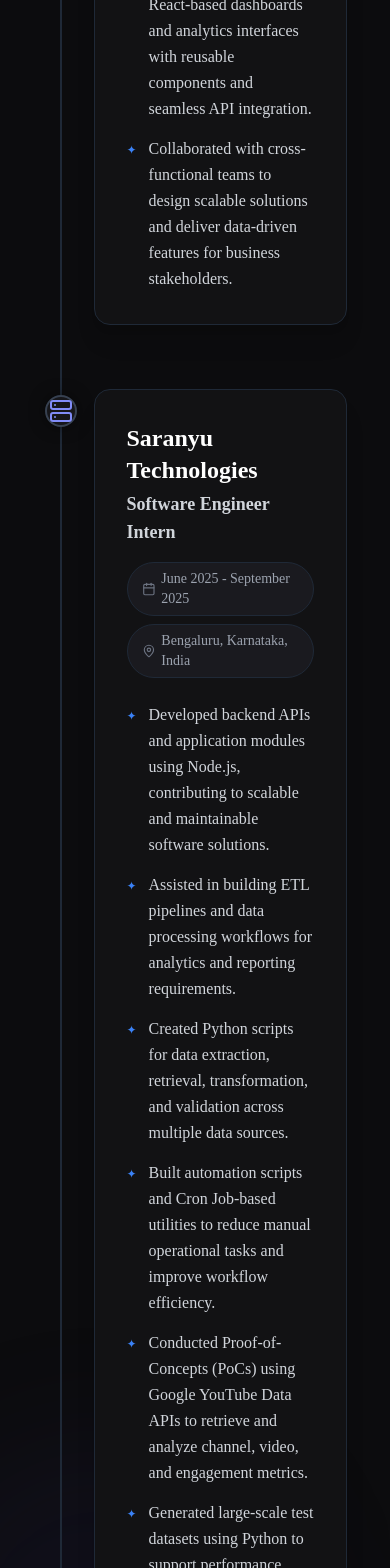
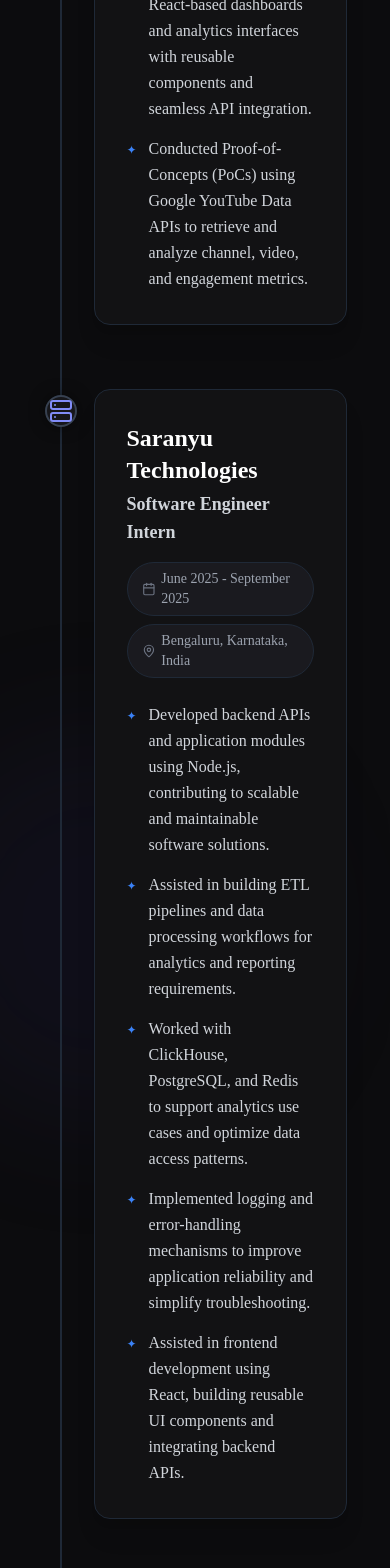
Before and after one commit to Ananyashreekg/my-portfolio, a React (Create React App) app: page / in a window 390 px wide. Shown: the part 8580-10148 px from the top of the page. Built offline with nearby package versions, Linux system fonts and the light colour scheme.

Commit message:
feat: add responsive Experience section component with timeline visualization

```diff
--- a/src/components/Experience.js
+++ b/src/components/Experience.js
@@ -21,7 +21,7 @@
         "Implemented robust logging, monitoring, and fault-tolerant error handling across backend services and data pipelines.",
         "Optimized database queries, ETL processes, and application workflows, achieving up to 10x improvements in query performance.",
         "Developed responsive React-based dashboards and analytics interfaces with reusable components and seamless API integration.",
-        "Collaborated with cross-functional teams to design scalable solutions and deliver data-driven features for business stakeholders."
+        "Conducted Proof-of-Concepts (PoCs) using Google YouTube Data APIs to retrieve and analyze channel, video, and engagement metrics.",
       ]
     },
     {
@@ -33,15 +33,9 @@
       bullets: [
         "Developed backend APIs and application modules using Node.js, contributing to scalable and maintainable software solutions.",
         "Assisted in building ETL pipelines and data processing workflows for analytics and reporting requirements.",
-        "Created Python scripts for data extraction, retrieval, transformation, and validation across multiple data sources.",
-        "Built automation scripts and Cron Job-based utilities to reduce manual operational tasks and improve workflow efficiency.",
-        "Conducted Proof-of-Concepts (PoCs) using Google YouTube Data APIs to retrieve and analyze channel, video, and engagement metrics.",
-        "Generated large-scale test datasets using Python to support performance testing, analytics validation, and development activities.",
         "Worked with ClickHouse, PostgreSQL, and Redis to support analytics use cases and optimize data access patterns.",
         "Implemented logging and error-handling mechanisms to improve application reliability and simplify troubleshooting.",
-        "Assisted in frontend development using React, building reusable UI components and integrating backend APIs.",
-        "Participated in code reviews, debugging, testing, and performance optimization efforts across multiple projects.",
-        "Collaborated with senior engineers to design, implement, and deploy new features in production environments."
+        "Assisted in frontend development using React, building reusable UI components and integrating backend APIs."
       ]
     },
     {
```
